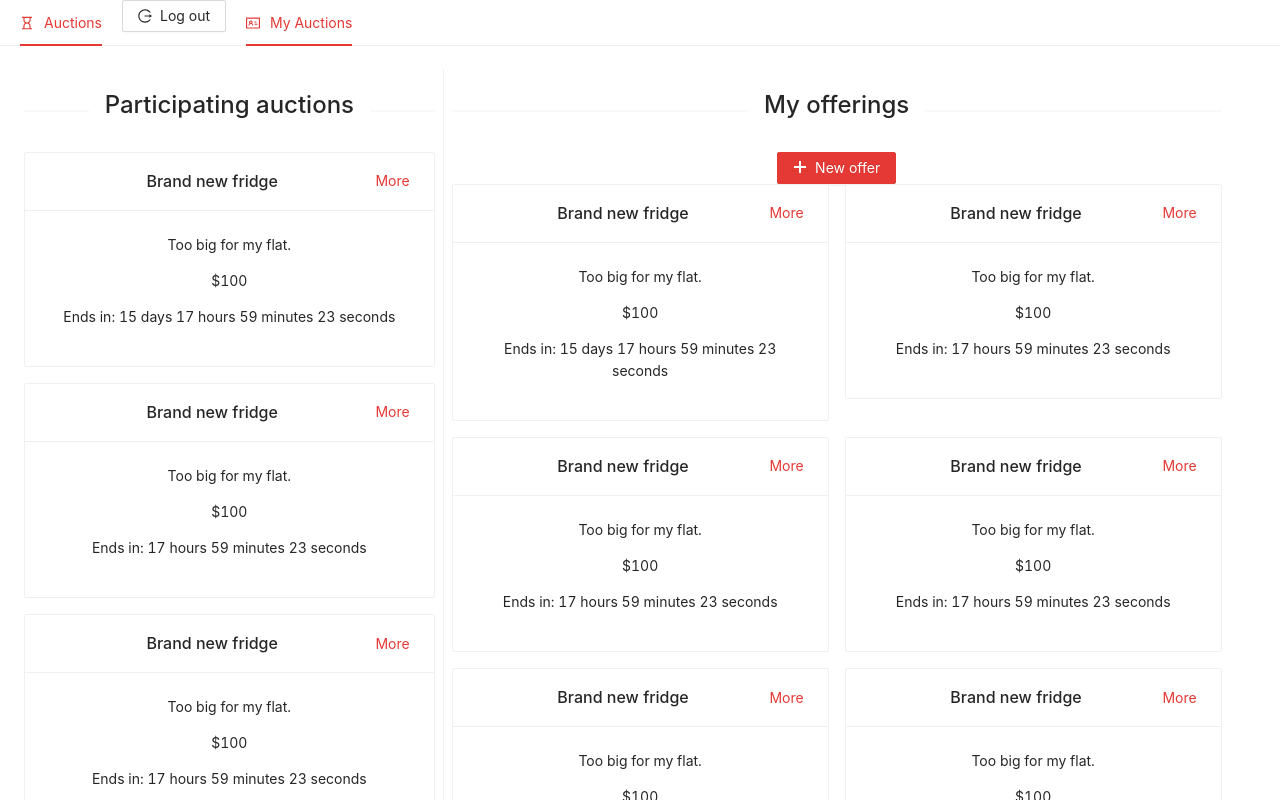
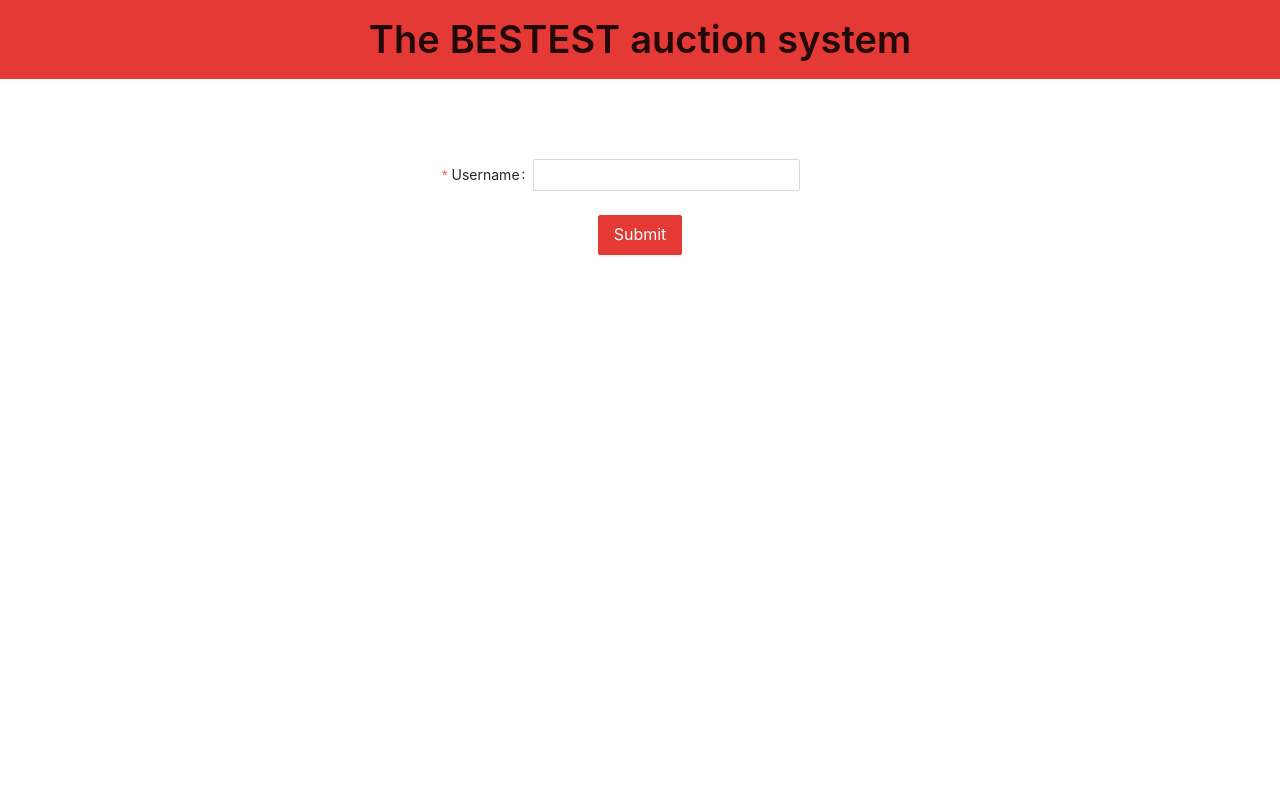
Before and after one commit to petr7555/pb138-auction, a React (Create React App) app in the folder src/auction-frontend/: page /my_auctions in a window 1280 px wide. Shown: the top 800 px of the page. Built offline with nearby package versions, Linux system fonts and the light colour scheme.

Commit message:
improved login screen stylization

```diff
--- a/src/auction-frontend/src/App.tsx
+++ b/src/auction-frontend/src/App.tsx
@@ -9,8 +9,7 @@ export const App = observer(() => {
     const {userStore} = useStores();
     return (
         <div className="App" >
-            {/*{userStore.loggedIn ? <Main/> : <Login/>}*/}
-            <Main/>
+            {userStore.loggedIn ? <Main/> : <Login/>}
         </div>
     );
 })
--- a/src/auction-frontend/src/components/Login.tsx
+++ b/src/auction-frontend/src/components/Login.tsx
@@ -12,7 +12,7 @@ const layout = {
     wrapperCol: {span: 5},
 };
 const tailLayout = {
-    wrapperCol: {offset: 10, flex: "auto"},
+    wrapperCol: {flex: "auto"},
 };
 
 export const Login = observer(() => {
@@ -24,7 +24,7 @@ export const Login = observer(() => {
 
     return (
         <div>
-            <Title className="login-title">Auction system</Title>
+            <Title className="login-title">The BESTEST auction system</Title>
             <Form
                 {...layout}
                 name="basic"
--- a/src/auction-frontend/src/styles.less
+++ b/src/auction-frontend/src/styles.less
@@ -9,9 +9,8 @@
 }
 
 .login-title {
-  width: 100%;
-  display: flex;
-  justify-content: center;
+  background-color: @primary-color;
+  padding: 1rem;
 }
 
 .login-form-username > .ant-form-item-label > label{
```
